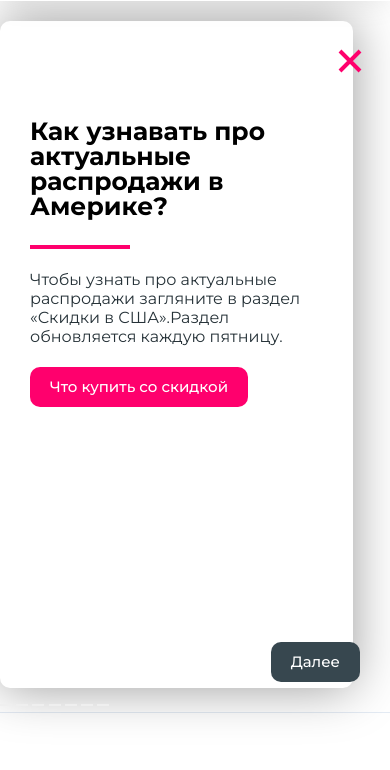
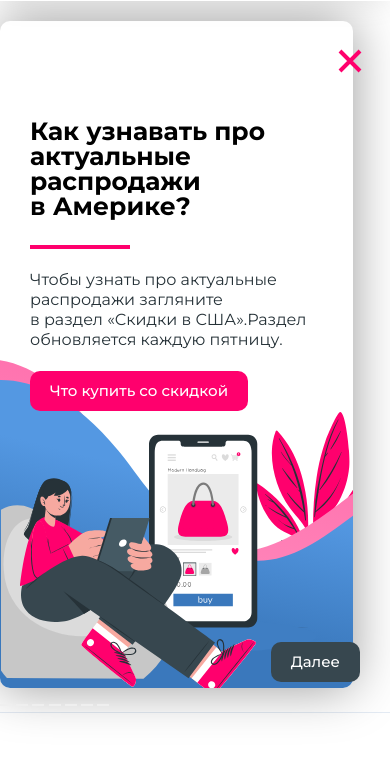
Before and after one commit to concentrator/pochtoy, a website: page src/onboard.html in a window 390 px wide. Shown: the part 59-829 px from the top of the page. Drawn offline with nearby package versions, Linux system fonts and the light colour scheme; files that its build step writes are made by us from their sources.

Commit message:
сладер5

```diff
--- a/src/onboard.html
+++ b/src/onboard.html
@@ -236,11 +236,11 @@
 
                     <div class="onboard__slide onboard__slide--stocks">
                         <div class="onboard__content">
-                            <h3 class="onboard__heading">
-                                Как узнавать про актуальные распродажи в Америке?
+                            <h3 class="onboard__heading onboard__heading--stocks">
+                                Как узнавать про актуальные распродажи в&nbsp;Америке?
                             </h3>
-                            <p class="onboard__text onboard__text--online-help">
-                                Чтобы узнать про актуальные распродажи загляните в раздел «Скидки в США».Раздел обновляется каждую пятницу.
+                            <p class="onboard__text">
+                                Чтобы узнать про актуальные распродажи загляните в&nbsp;раздел&nbsp;«Скидки в США».Раздел обновляется каждую пятницу.
                             </p>
                             <a class="onboard__btn onboard__btn--content" href="#">Что купить со скидкой</a>
                         </div>
--- a/src/scss/onboard.scss
+++ b/src/scss/onboard.scss
@@ -43,7 +43,7 @@
         background-position: 0px 265px,-82px 243px;
     }
 
-    @media (max-width: 360px) {
+    @media (max-width: 410px) {
         background-image: url("/img/onboard/background-first-mobile.svg"),
         url("/img/onboard/background-wave-first-mobile.svg");
         background-position: -50px 265px,-82px 243px;
@@ -60,7 +60,7 @@
         background-position: 9px 409px,-100px 253px;
     }
 
-    @media (max-width: 375px) {
+    @media (max-width: 410px) {
         background-image: url("/img/onboard/bonus.svg"),
         url("/img/onboard/background-bonus-mobile.svg");
         background-position: 9px 409px,-168px 254px;
@@ -79,7 +79,7 @@
         background-position: -47px 392px,-195px 251px;
     }
 
-    @media (max-width: 376px) {
+    @media (max-width: 410px) {
         background-image: url("/img/onboard/assortment.svg"),
         url("/img/onboard/background-assortment-mobile.svg");
         background-position: -47px 392px,-179px 245px;
@@ -98,12 +98,30 @@
         background-position: 9px 259px,-58px 169px;
     }
 
-    @media (max-width: 376px) {
+    @media (max-width: 410px) {
         background-image: url("/img/onboard/online-help.svg"),
         url("/img/onboard/background-online-help-mobile.svg");
         background-position: 9px 259px,-88px 254px;
     }
+}
 
+.onboard__slide--stocks {
+    padding-right: 40px;
+    background-image: url("/img/onboard/stocks.svg"),
+    url("/img/onboard/background-stocks.svg");
+    background-position: -63px 71px,-231px 287px;
+
+    @media (max-width: 485px) {
+        background-image: url("/img/onboard/stocks-mobile.svg"),
+        url("/img/onboard/background-stocks.svg");
+        background-position: 1px 238px,-231px 287px;
+    }
+
+    @media (max-width: 410px) {
+        background-image: url("/img/onboard/stocks-mobile.svg"),
+        url("/img/onboard/background-stocks-mobile.svg");
+        background-position: 1px 238px,-173px 338px;
+    }
 }
 
 .onboard__heading {
@@ -148,6 +166,14 @@
     max-width: 494px;
 }
 
+.onboard__heading--stocks {
+    margin: 0 0 60px 0 !important;
+
+    @media (max-width: 410px) {
+        margin: 0 0 51px 0 !important;
+    }
+}
+
 .onboard__text {
     font-weight: 400;
     font-size: 18px;
@@ -157,7 +183,7 @@
 
     @media (max-width: 637px) {
         font-size: 16px;
-        line-height: 19px;
+        line-height: 20px;
         margin-bottom: 21px;
     }
 }
```
